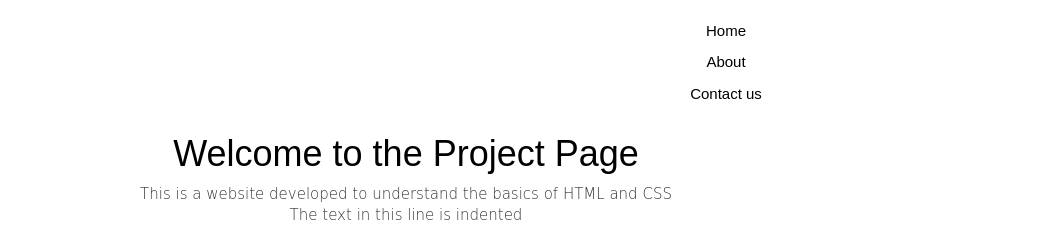
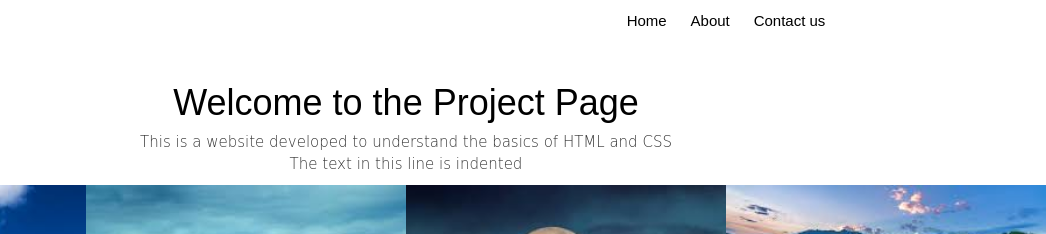
Before and after one commit to banikarchi/final_repository.github.io, a plain HTML site: page index.html in a window 1280 px wide. Shown: the top 234 px of the page, 234-1280 px from the left. Drawn offline with nearby package versions, Linux system fonts and the light colour scheme.

Commit message:
Update index.html

```diff
--- a/index.html
+++ b/index.html
@@ -29,9 +29,9 @@
             </div>
 
             <section class="col-md-offset-3 col-md-6 col-sm-12 text-center">
-              <div class="menu"><a class="brand mx-auto" href="#">Home</a> </div>
-              <div class="menu"><a class="brand mx-auto" href="#">About</a></div>
-              <div class="menu"><a class="brand mx-auto" href="#">Contact us</a></div>
+              <a class="menu brand mx-auto" href="#">Home</a>
+              <a class="menu brand mx-auto" href="#">About</a>
+              <a class="menu brand mx-auto" href="#">Contact us</a>
             </section>
           </section>
         </section>
```
